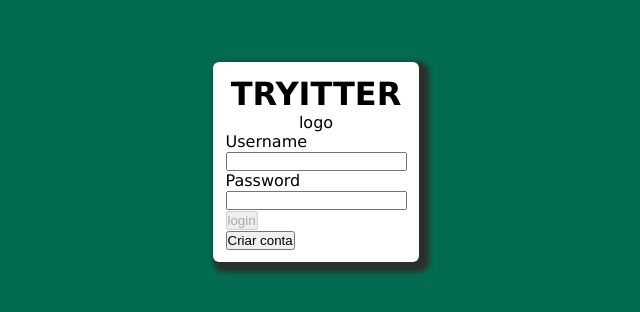
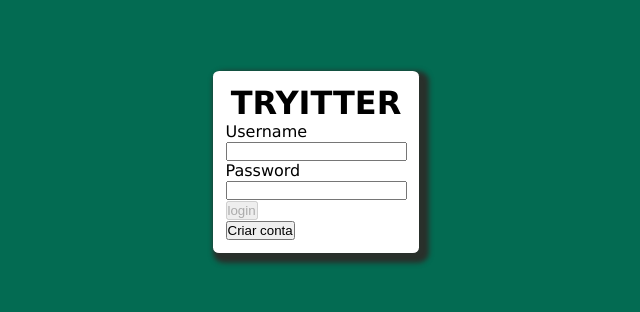
Before and after one commit to martinsfaah/Tryitter-frontend, a React (Create React App) app: page /login in a window 1280 px wide. Shown: the part 238-550 px from the top of the page, without its empty margins (324-964 px from the left). Built offline with nearby package versions, Linux system fonts and the light colour scheme.

Commit message:
minor change

```diff
--- a/src/pages/Login.jsx
+++ b/src/pages/Login.jsx
@@ -56,7 +56,6 @@ export default function Login() {
     <div className='login-page'>
       <div className='box'>
         <h1>TRYITTER</h1>
-        <p>logo</p>
         <form>
           <label htmlFor="username">
             <p>Username</p>
```
